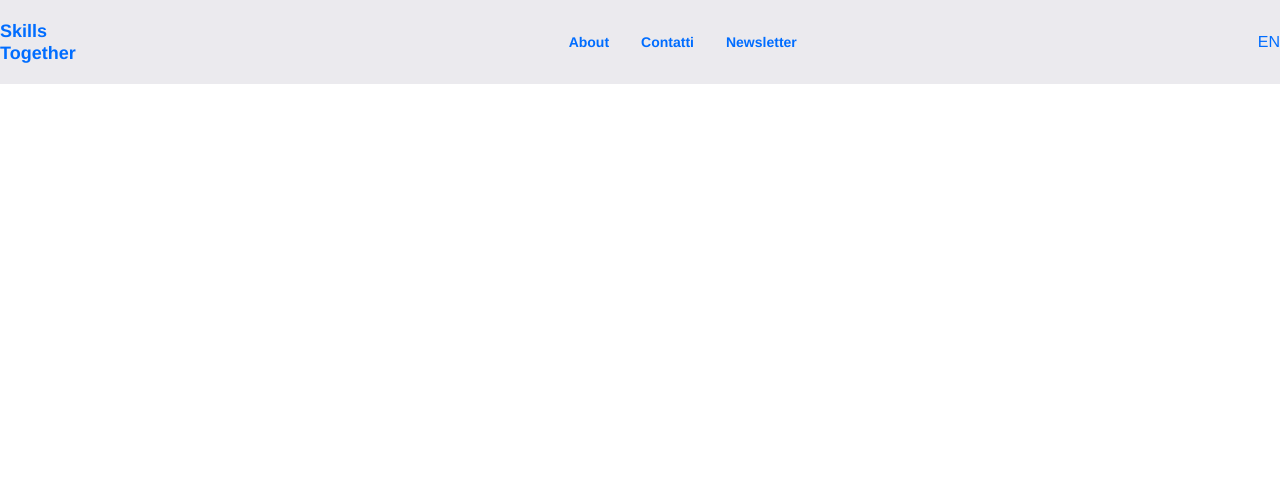
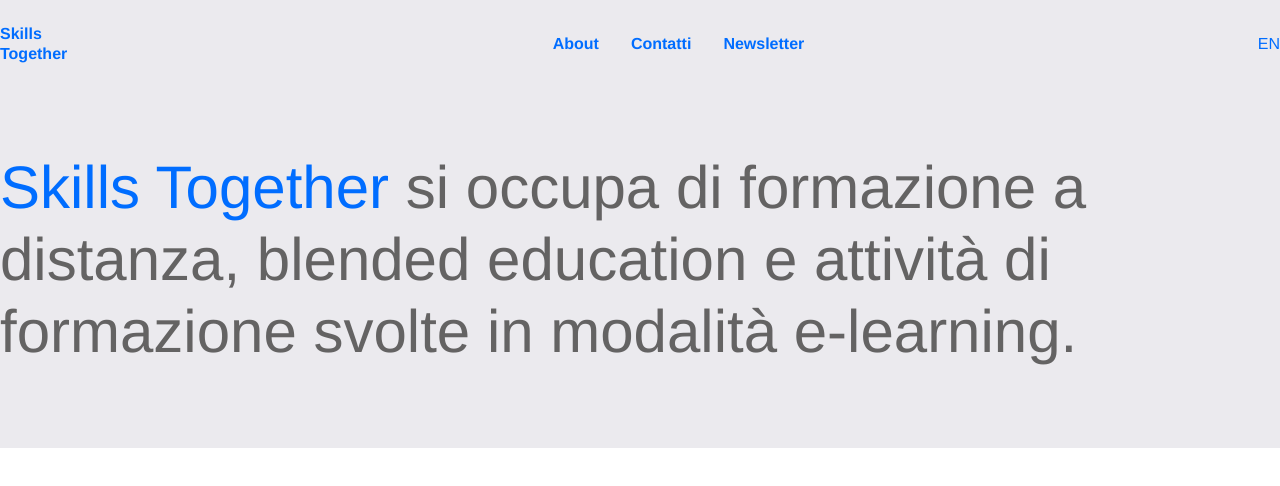
Before and after one commit to claudiopome/skills-together-website, a website built with Vite: page index.html in a window 1280 px wide. Built offline with nearby package versions, Linux system fonts and the light colour scheme.

Commit message:
add main heading, add fontsize customization to tailwind conf.

```diff
--- a/index.html
+++ b/index.html
@@ -56,7 +56,12 @@
     </div>
 
   </nav>
-
 </header>
+<section class="bg-light-gray">
+  <div class="container mx-auto">
+    <h1 class="text-4xl lg:text-6xl pt-4 pb-8 lg:pt-16 lg:pb-20 text-dark-gray"><span class="text-blue">Skills Together</span> si occupa di formazione a
+      distanza, blended education e attività di formazione svolte in modalità e-learning.</h1>
+  </div>
+</section>
 </body>
 </html>
--- a/tailwind.config.cjs
+++ b/tailwind.config.cjs
@@ -5,6 +5,9 @@
     "./src/**/*.{js,ts,jsx,tsx}",
   ],
   theme: {
+    fontSize: {
+      '6xl': ['3.75rem', '1.2'],
+    },
     fontFamily: {
       'sans': ['Helvetica', 'sans-serif'],
     },
```
